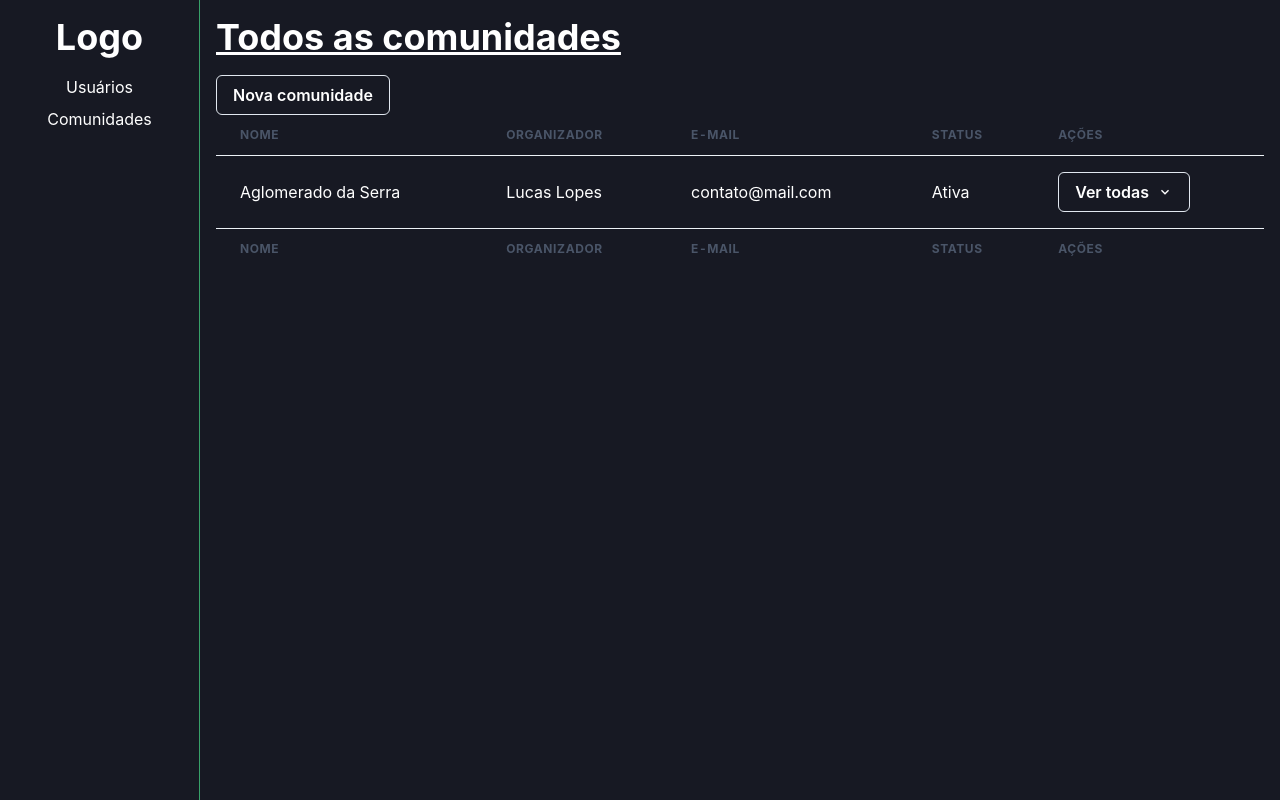
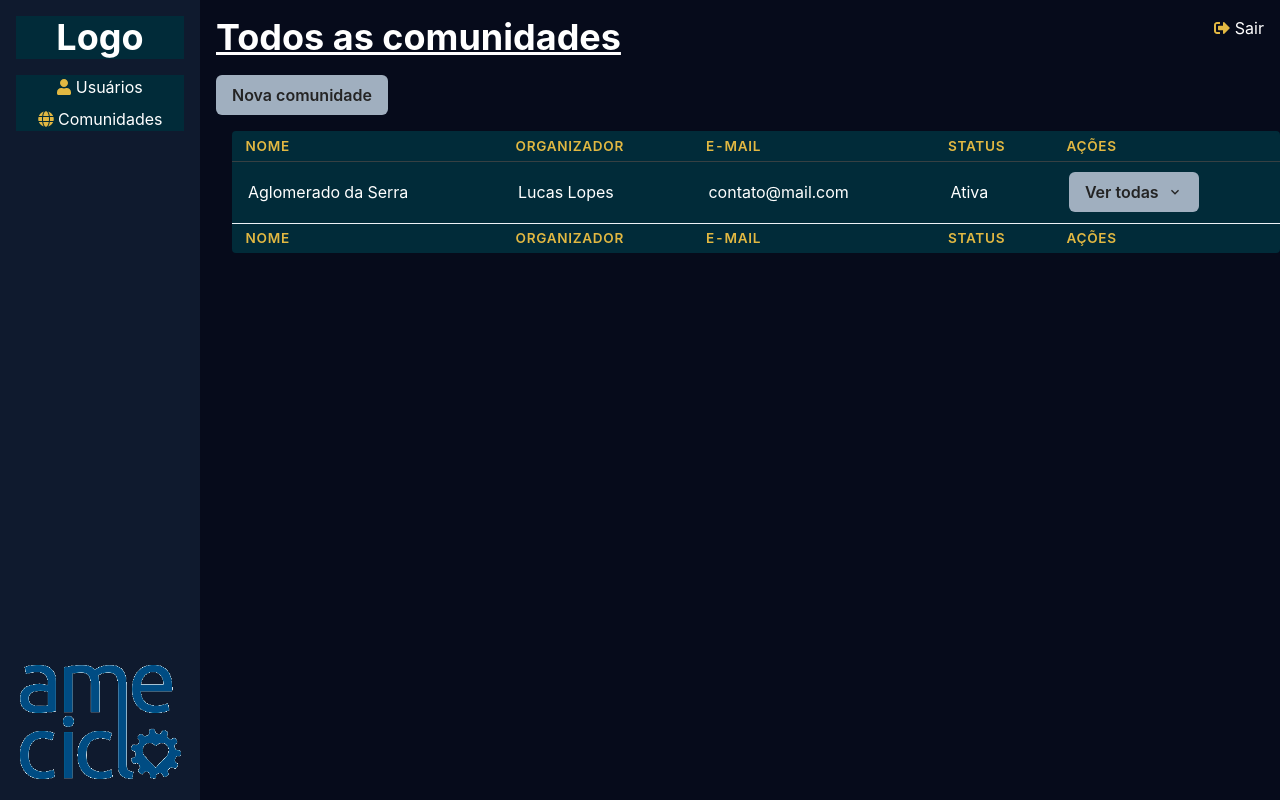
Before and after one commit to Ameciclo/botaprarodar-web, a Next.js app: page /communities in a window 1280 px wide. Built offline with nearby package versions, Linux system fonts and the light colour scheme.

Commit message:
add global colorscheme and logout component

```diff
--- a/package.json
+++ b/package.json
@@ -12,6 +12,9 @@
     "@chakra-ui/react": "^1.4.1",
     "@emotion/react": "^11",
     "@emotion/styled": "^11",
+    "@fortawesome/fontawesome-svg-core": "^1.2.35",
+    "@fortawesome/free-solid-svg-icons": "^5.15.3",
+    "@fortawesome/react-fontawesome": "^0.1.14",
     "firebase": "^8.3.1",
     "framer-motion": "^4",
     "next": "10.0.9",
--- a/src/components/Base/index.tsx
+++ b/src/components/Base/index.tsx
@@ -1,7 +1,9 @@
-import { Box } from '@chakra-ui/layout'
+import { ReactNode } from 'react'
+import { Box, Flex } from '@chakra-ui/layout'
+
 import { Header } from 'components/Header'
 import { Sidebar } from 'components/Sidebar'
-import { ReactNode } from 'react'
+import { Logout } from '../Logout'
 
 type BaseProps = {
   title: string
@@ -12,10 +14,11 @@ export function Base({ title, children }: BaseProps) {
   return (
     <>
       <Sidebar />
-
-      <Box ml={200} h="100vh" p={4} bg="gray.900" color="white">
-        <Header>{title}</Header>
-
+      <Box ml={200} h="100vh" p={4} bg="#060b1b" color="white">
+        <Flex justify="space-between">
+          <Header>{title}</Header>
+          <Logout />
+        </Flex>
         <Box mt={4}>{children}</Box>
       </Box>
     </>
--- /dev/null
+++ b/src/components/Logout/index.tsx
@@ -0,0 +1,17 @@
+import { Box } from '@chakra-ui/layout'
+import { FontAwesomeIcon } from '@fortawesome/react-fontawesome'
+import { faSignOutAlt } from '@fortawesome/free-solid-svg-icons'
+import { Link } from '@chakra-ui/react'
+import NextLink from 'next/link'
+
+export function Logout() {
+  return (
+    <NextLink href="/login">
+      <Link>
+        <Box className="logout">
+          <FontAwesomeIcon icon={faSignOutAlt} /> Sair
+        </Box>
+      </Link>
+    </NextLink>
+  )
+}
--- a/src/components/Sidebar/index.tsx
+++ b/src/components/Sidebar/index.tsx
@@ -1,30 +1,42 @@
-import { Link } from '@chakra-ui/react'
+import { Link, Image } from '@chakra-ui/react'
 import { Box, Flex, Heading, VStack } from '@chakra-ui/layout'
 import NextLink from 'next/link'
+import { FontAwesomeIcon } from '@fortawesome/react-fontawesome'
+import { faUser, faGlobe } from '@fortawesome/free-solid-svg-icons'
 
 export function Sidebar() {
   return (
-    <Box
+    <Flex
       position="fixed"
+      flexDirection="column"
       left={0}
       p={4}
       w="200px"
       h="100%"
-      bg="gray.900"
-      borderRight="1px"
-      borderColor="green.500"
+      bg="#0f1a2e"
     >
-      <Flex alignItems="center" justifyContent="center">
+      <Flex
+        alignItems="center"
+        justifyContent="center"
+        backgroundColor="#012b39"
+      >
         <Heading color="white">Logo</Heading>
       </Flex>
-      <VStack mt={4} color="white">
+      <VStack mt={4} color="white" backgroundColor="#012b39">
         <NextLink href="/users">
-          <Link>Usuários</Link>
+          <Link>
+            <FontAwesomeIcon icon={faUser} /> Usuários
+          </Link>
         </NextLink>
         <NextLink href="/communities">
-          <Link>Comunidades</Link>
+          <Link>
+            <FontAwesomeIcon icon={faGlobe} /> Comunidades
+          </Link>
         </NextLink>
       </VStack>
-    </Box>
+      <Box mt="auto">
+        <Image objectFit="cover" src="/images/ameciclo.png" alt="Ameciclo" />
+      </Box>
+    </Flex>
   )
 }
--- a/src/pages/_app.tsx
+++ b/src/pages/_app.tsx
@@ -1,4 +1,6 @@
 import { ChakraProvider } from '@chakra-ui/react'
+
+import 'styles/global.scss'
 
 function MyApp({ Component, pageProps }) {
   return (
--- /dev/null
+++ b/src/styles/colors.scss
@@ -0,0 +1,9 @@
+$sidebarBackground: #0f1a2e;
+$containerBackground: #060b19;
+$containerChildrenBackground: #012b39;
+$text: #fff;
+$headerText: #e2b842;
+$borderdivisor: #364043;
+$hover: #014055;
+$buttonBackground: #a0afbf;
+$buttonText: #242424;
--- a/src/styles/global.scss
+++ b/src/styles/global.scss
@@ -1,3 +1,5 @@
+@import './colors.scss';
+
 * {
   margin: 0;
   padding: 0;
@@ -10,18 +12,18 @@
   --green-500: #408080;
   --green-900: #122424;
 
-  --gray-100: #A5ADAD;
+  --gray-100: #a5adad;
 
   --border-radius: 0.25rem;
 }
 
-@media(max-width: 1080px) {
+@media (max-width: 1080px) {
   html {
     font-size: 93.75%;
   }
 }
 
-@media(max-width: 720px) {
+@media (max-width: 720px) {
   html {
     font-size: 87.5%;
   }
@@ -32,8 +34,12 @@ body {
   color: var(--white);
 }
 
-body, input, textarea, select, button {
-  font: 400 1rem "Roboto", sans-serif;
+body,
+input,
+textarea,
+select,
+button {
+  font: 400 1rem 'Roboto', sans-serif;
 }
 
 button {
@@ -44,3 +50,58 @@ a {
   color: inherit;
   text-decoration: none;
 }
+
+table.chakra-table {
+  background: $containerChildrenBackground;
+  border-radius: 0.25em;
+  border-collapse: collapse;
+  margin: 1em;
+  th {
+    border-bottom: 1px solid $borderdivisor;
+    color: $headerText;
+    font-size: 0.85em;
+    font-weight: 600;
+    padding: 0.5em 1em;
+    text-align: left;
+  }
+
+  td {
+    color: $text;
+    font-weight: 400;
+    padding: 0.65em 1em;
+  }
+  tbody tr:hover {
+    background: $hover;
+  }
+}
+
+button.chakra-button {
+  border: none;
+  background: $buttonBackground;
+  color: $buttonText;
+  &:hover {
+    opacity: 0.6;
+  }
+}
+
+.logout {
+  svg {
+    color: $headerText;
+  }
+  align-self: baseline;
+  cursor: pointer;
+  &:hover {
+    background-color: $hover;
+  }
+}
+
+.chakra-stack {
+  svg {
+    color: $headerText !important;
+  }
+  a {
+    &:hover {
+      background-color: $hover;
+    }
+  }
+}
```
Also changed, not shown: public/images/ameciclo.png (added), 1 other file (tests, documents, lock files or other folders).
